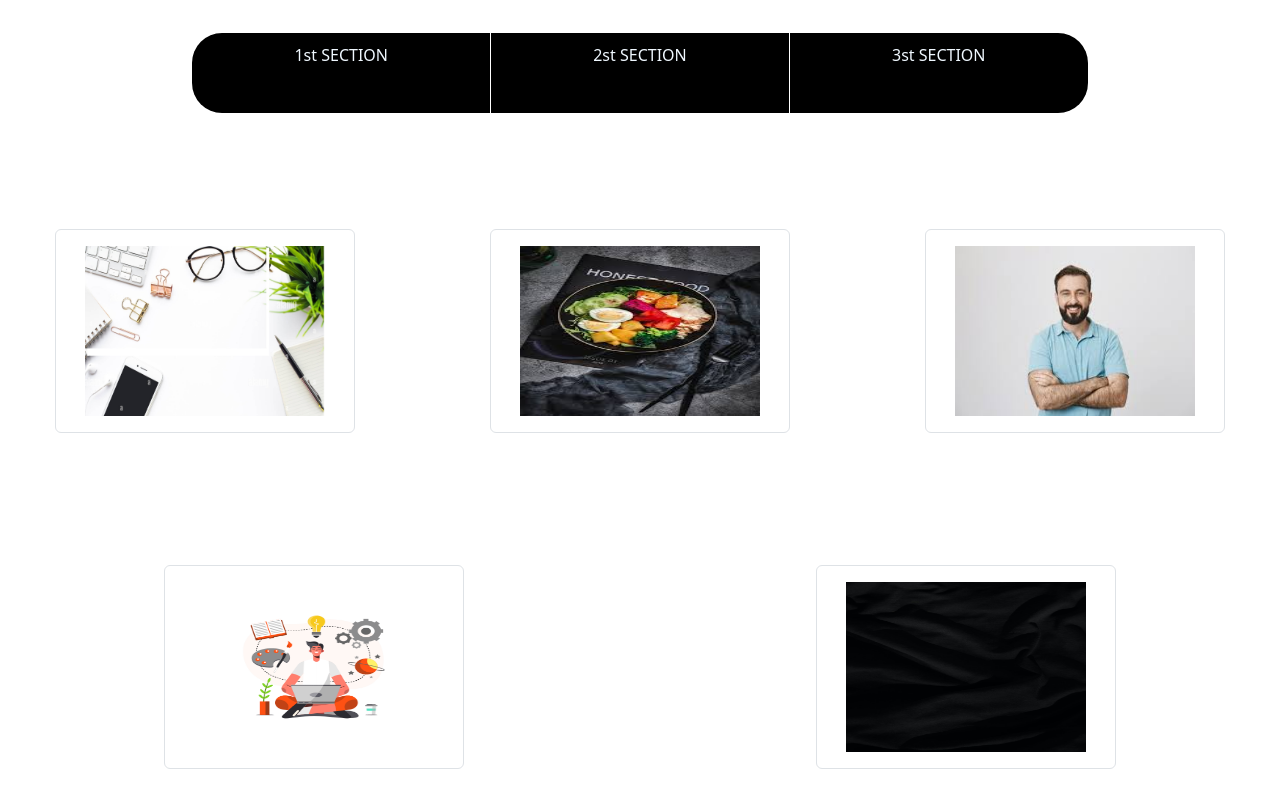
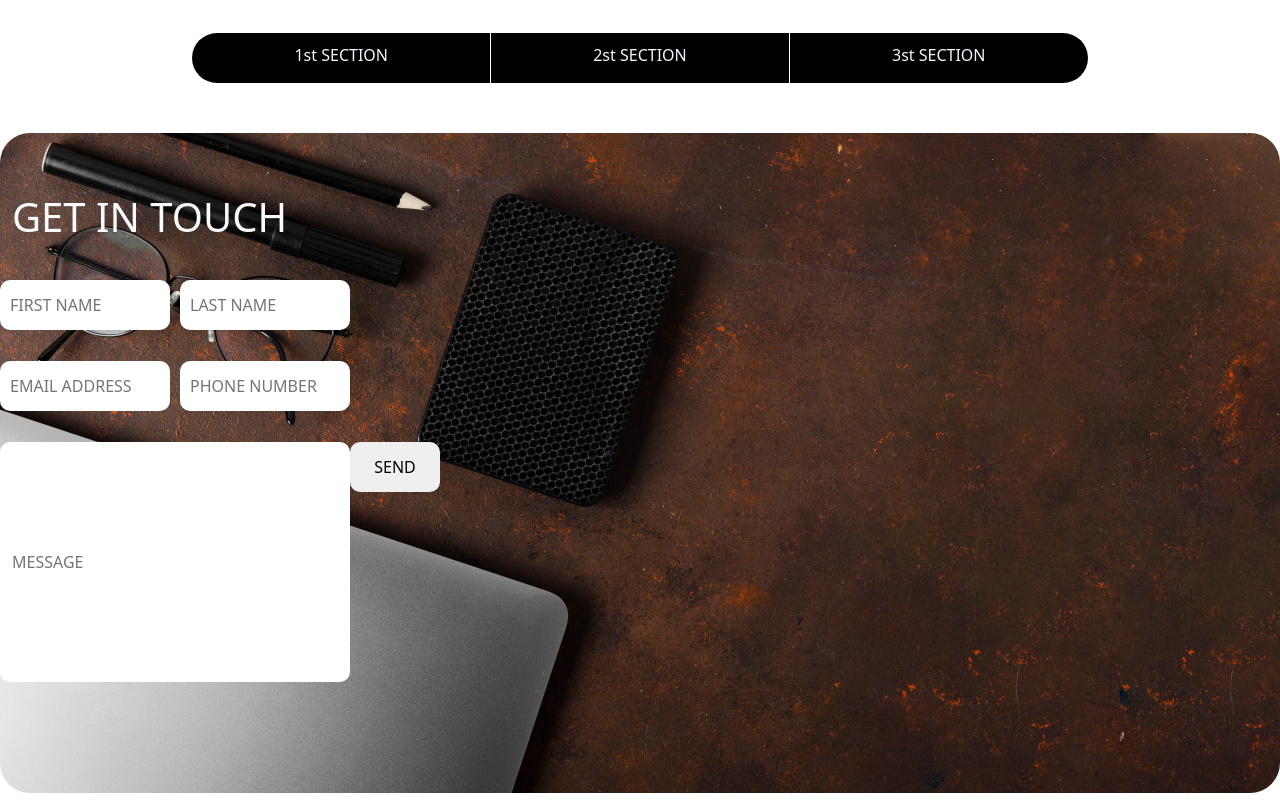
Before and after one commit to SaraSaif119/react, a React (Create React App) app: page /sec2 in a window 1280 px wide. Shown: the part 1380-2180 px from the top of the page. Built offline with nearby package versions, Linux system fonts and the light colour scheme.

Commit message:
first commit

```diff
--- a/src/App.css
+++ b/src/App.css
@@ -92,7 +92,7 @@ a:hover{
 .div2{
     margin: auto;
     width:70vw ;
-    height:10vh;
+    height:50px;
     background-color: black;
     margin-top:40px ;
     border-radius: 30px;
@@ -237,6 +237,8 @@ a:hover{
     margin: auto;
     margin-top: 50px;
     border-radius: 30px;
+    padding-bottom: 100px;
+
 }
 .item{
     outline: none;
@@ -369,7 +371,9 @@ a{
     .sb__navbar{
         padding: 0.5rem 1rem;
     }
+   .div2{
 
+   }
 }
 
 @media screen and (max-width:550px) {
--- a/src/App.js
+++ b/src/App.js
@@ -13,14 +13,15 @@ import Navbar from './nav';
 function App() {
   return (
     <BrowserRouter>
-
       <Navbar/>
       <Home/>
       <Skills/>
       <Projects/>
-      <Sec1/>
-      <Sec2/>
-      <Sec3/>
+      <Routes>
+        <Route path='/sec1' element={<Sec1/>} />
+        <Route path='/sec2' element={<Sec2/>} />
+        <Route path='/sec3' element={<Sec3/>} />
+      </Routes>
       <Contact/>
    </BrowserRouter>
 
--- a/src/sec2.js
+++ b/src/sec2.js
@@ -1,7 +1,7 @@
 import React from 'react';
 function Sec2() {
     return (
-        <div class="row card div6">
+        <div class="row div6">
 
             <div class="col-lg-8 col-md-8 col-sm-12">
             </div>
@@ -15,7 +15,6 @@ function Sec2() {
                     <input placeholder="MESSAGE" class="inp2"/>
                     <button  class="inp3">SEND</button>
                 </div>
-
             </div>
         </div>
     );
```
Lines whose indentation alone changed are shown as unchanged.
